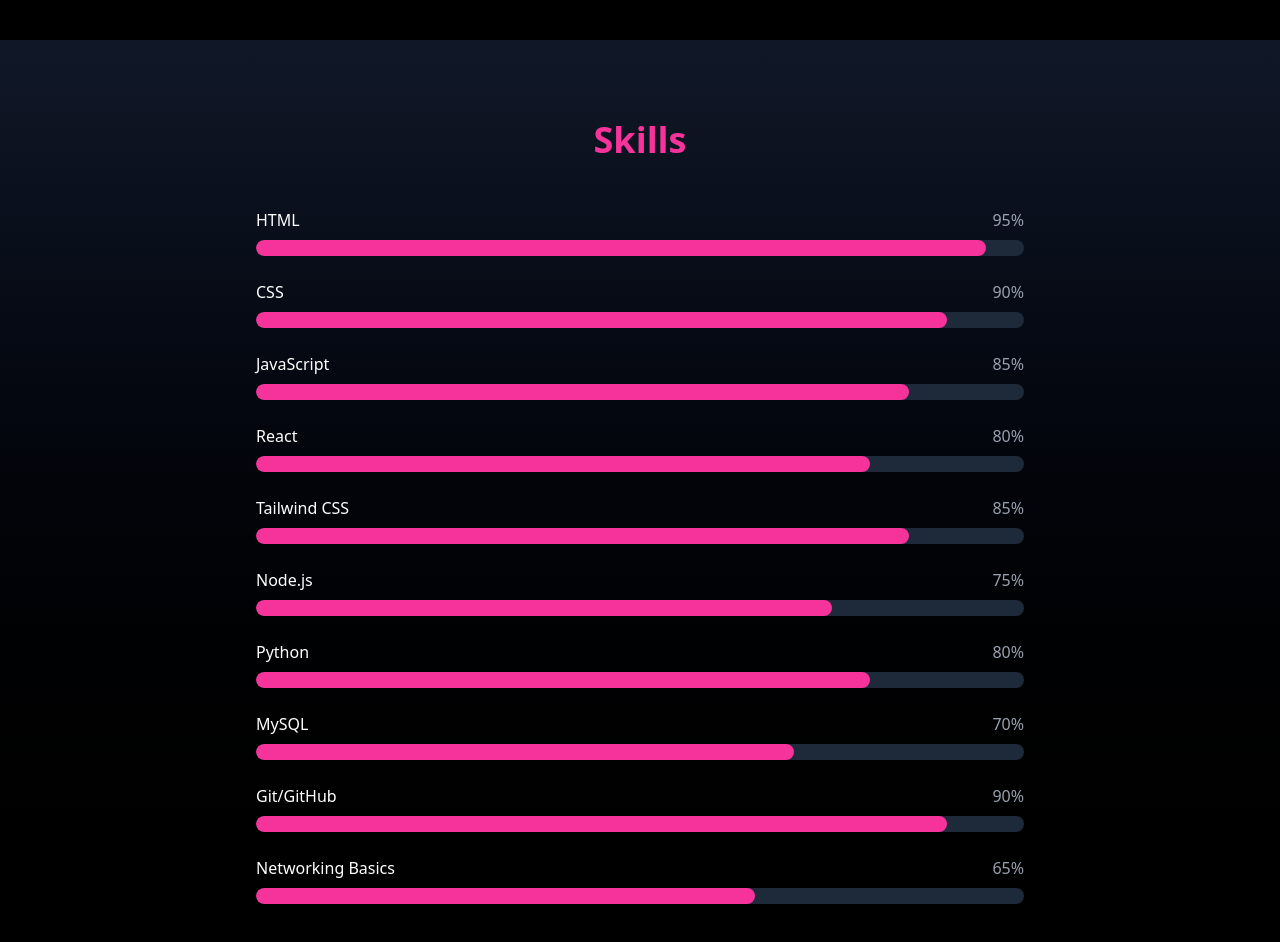
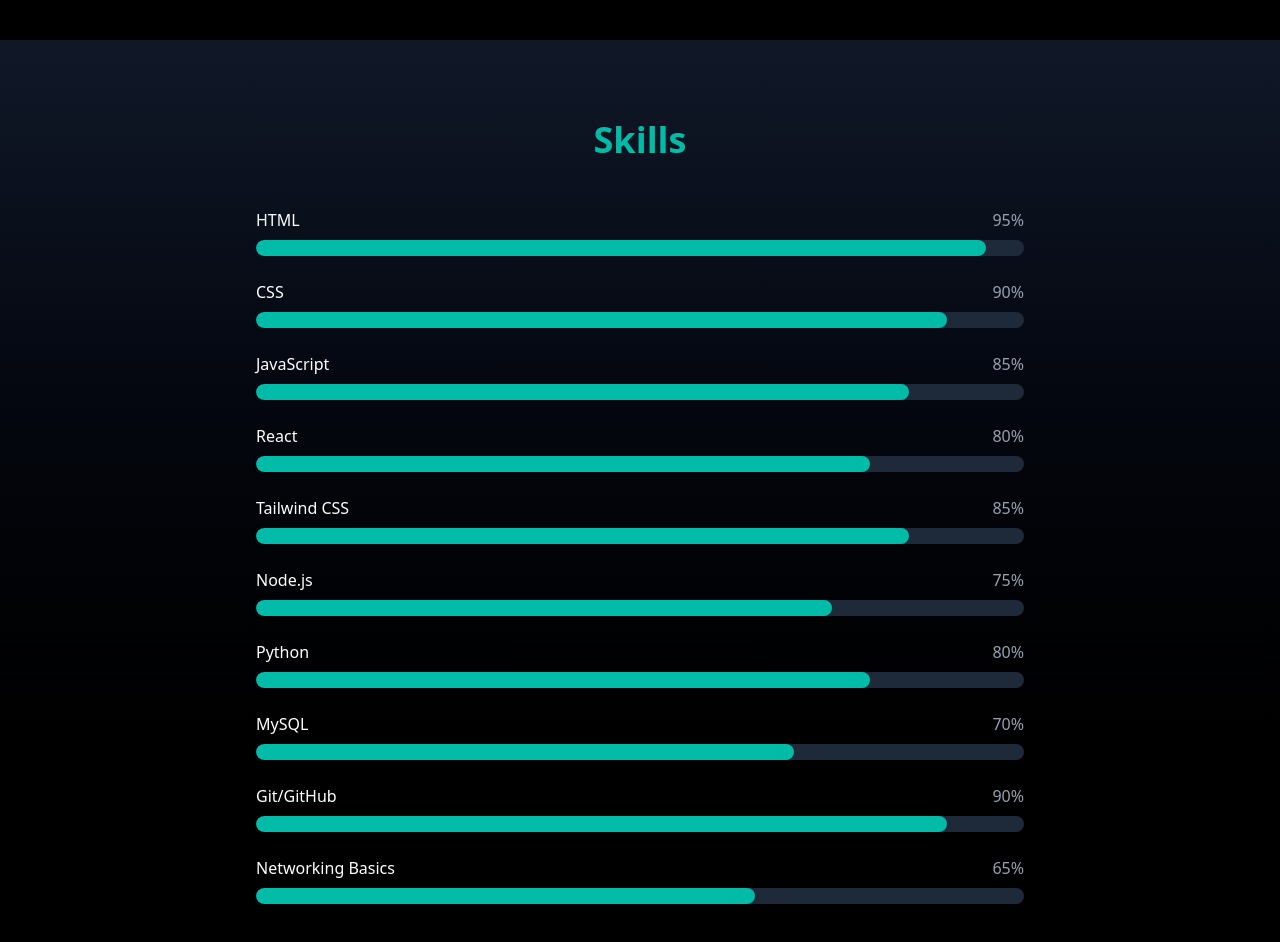
Before and after one commit to bansoyborgs/portfolio, a React (Vite) app: page / in a window 1280 px wide. Shown: the part 1560-2502 px from the top of the page. Built offline with nearby package versions, Linux system fonts and the light colour scheme.

Commit message:
Update Skills.jsx

```diff
--- a/src/components/Skills.jsx
+++ b/src/components/Skills.jsx
@@ -24,7 +24,7 @@
         whileInView={{ opacity: 1, y: 0 }}
         transition={{ duration: 0.8 }}
         viewport={{ once: true }}
-        className="text-4xl font-bold mb-12 text-pink-500"
+        className="text-4xl font-bold mb-12 text-teal-500"
       >
         Skills
       </motion.h2>
@@ -42,7 +42,7 @@
                 whileInView={{ width: `${skill.level}%` }}
                 transition={{ duration: 1.2, delay: index * 0.1 }}
                 viewport={{ once: true }}
-                className="h-4 bg-pink-500 rounded-full"
+                className="h-4 bg-teal-500 rounded-full"
               />
             </div>
           </div>
```
